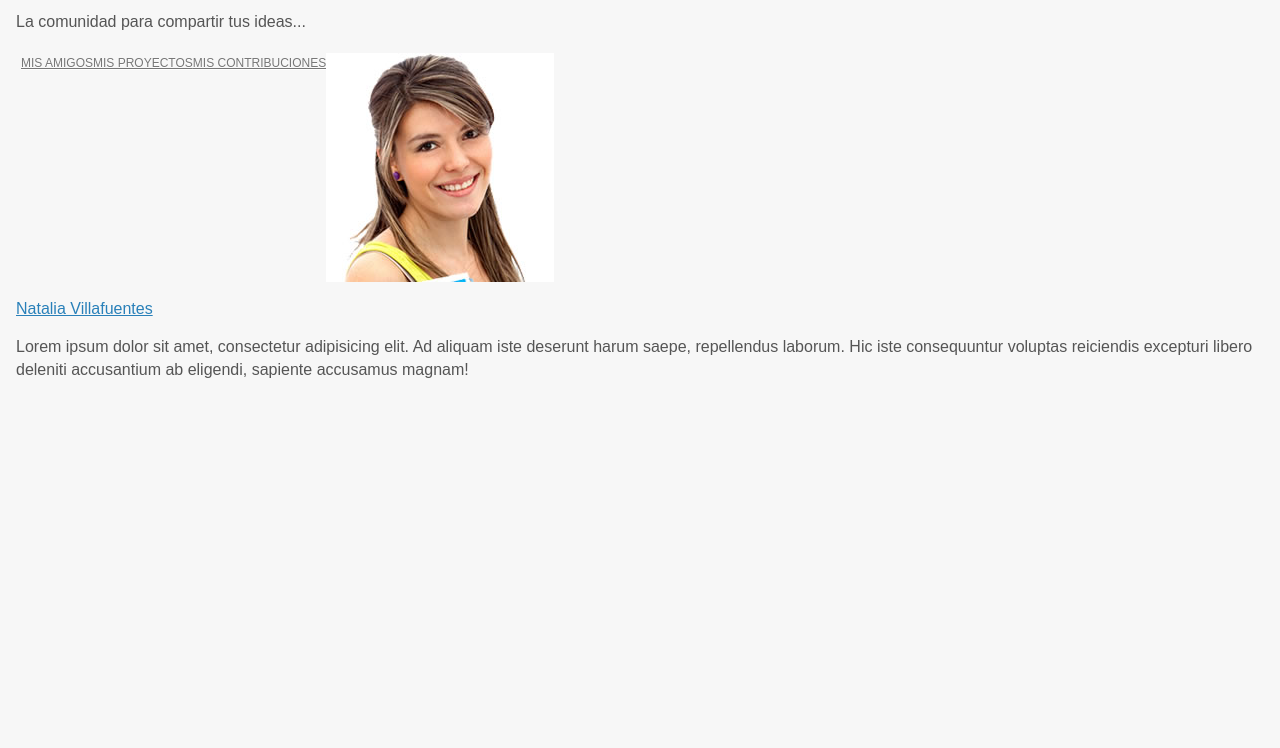
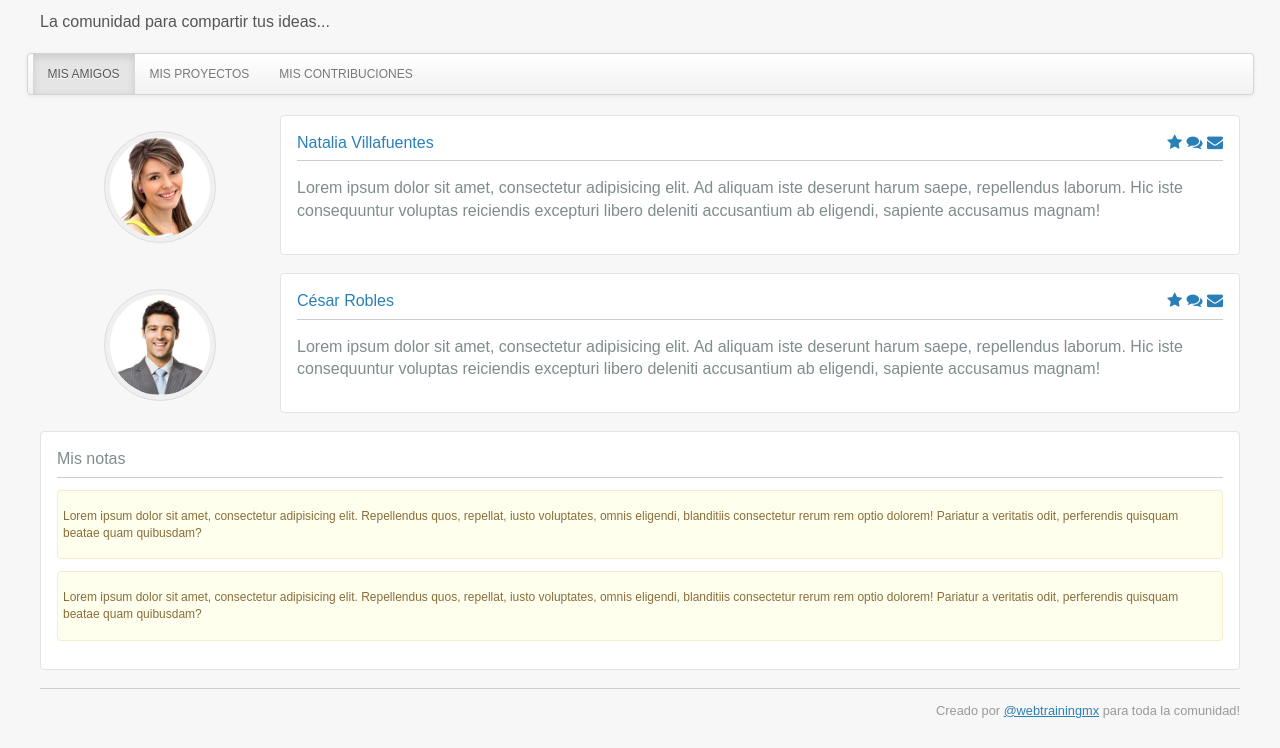
Before and after one commit to webtrainingmx/maquetacion-html5-2015, a plain HTML site: page index.html in a window 1280 px wide. Shown: the part 93-841 px from the top of the page. Before the commit the page ends 800 px from the top, so only its background shows below. Drawn offline with nearby package versions, Linux system fonts and the light colour scheme.

Commit message:
Mejorando estructura HTML5

```diff
--- /dev/null
+++ b/css/layout.css
@@ -0,0 +1,48 @@
+.block {
+    border: 1px solid #e3e3e3;
+    margin-bottom: 18px;
+    color: #7f8c8d;
+    background: #fff;
+    border-radius: 4px;
+    padding: 1em;
+}
+.clearfix {
+    clear: both;
+}
+.container {
+    max-width: 1200px;
+    margin: 0 auto;
+}
+.col {
+    float: left;
+}
+.col-1 {
+    width: 10%;
+}
+.col-2 {
+    width: 20%;
+}
+.col-3 {
+    width: 30%;
+}
+.col-4 {
+    width: 40%;
+}
+.col-5 {
+    width: 50%;
+}
+.col-6 {
+    width: 60%;
+}
+.col-7 {
+    width: 70%;
+}
+.col-8 {
+    width: 80%;
+}
+.col-9 {
+    width: 90%;
+}
+.col-10 {
+    width: 100%;
+}
--- a/css/main.css
+++ b/css/main.css
@@ -99,6 +99,10 @@ a {
     text-decoration: underline;
 }
 
+a.link {
+    color: #444;
+}
+
 a:hover {
     color: #d97240;
 }
@@ -108,38 +112,106 @@ body {
     color: #555;
     padding: 1em;
 }
+.actions {
+    float: right;
+}
+.alert {
+    background-color: #ffffee;
+    border: 1px solid #faebcc;
+    color: #8a6d3b;
+    border-radius: 4px;
+    margin-bottom: 1em;
+    margin-top: 1em;
+    padding: 5px;
+    font-size: 12px;
+}
+
+.friend a {
+    text-decoration: none;
+}
+
+.friend figure {
+    text-align: center;
+}
+
+.friend .picture {
+    background: #f0f0f0;
+    border-radius: 50%;
+    border: 1px solid #ddd;
+    height: 100px;
+    padding: 5px;
+    width: 100px;
+}
 
 .main-navigation {
     background-color: #fafafa;
+    background-image: -moz-linear-gradient(top, #ffffff, #f2f2f2);
+    background-image: -o-linear-gradient(top, #ffffff, #f2f2f2);
+    background-image: -webkit-gradient(linear, 0 0, 0 100%, from(#ffffff), to(#f2f2f2));
+    background-image: -webkit-linear-gradient(top, #ffffff, #f2f2f2);
+    background-image: linear-gradient(to bottom, #ffffff, #f2f2f2);
+    background-repeat: repeat-x;
+    border: 1px solid #d4d4d4;
+    filter: progid: DXImageTransform.Microsoft.gradient(startColorstr='#ffffffff', endColorstr='#fff2f2f2', GradientType=0);
+    margin-bottom: 20px;
     margin-top: 20px;
-    margin-bottom: 20px;
+    min-height: 40px;
     padding-left: 5px;
     padding-right: 20px;
+    -webkit-border-radius: 4px;
+    -moz-border-radius: 4px;
     border-radius: 4px;
+    -webkit-box-shadow: 0 1px 4px rgba(0, 0, 0, 0.065);
+    -moz-box-shadow: 0 1px 4px rgba(0, 0, 0, 0.065);
+    box-shadow: 0 1px 4px rgba(0, 0, 0, 0.065);
+    *zoom: 1;
 }
-
-
-.main-navigation ul{
-    list-style: none;
-    margin: 0;
-    padding: 0;
+.main-navigation ul {
+    list-style-type: none;
+    margin: 0px;
+    padding: 0px;
 }
-
-.main-navigation li{
+.main-navigation li {
     float: left;
     line-height: 20px;
 }
-
-.main-navigation a{
+.main-navigation a {
     color: #777;
     display: block;
     float: none;
     font-size: 12px;
+    padding: 10px 15px;
+    text-decoration: none;
+    text-shadow: 0 1px 0 #ffffff;
     text-transform: uppercase;
-    text-shadow: 0 1px 0 #fff;
-
+}
+.main-navigation .active a {
+    background-color: #e5e5e5;
+    box-shadow: inset 0 3px 8px rgba(0, 0, 0, 0.125);
+    color: #555555;
+}
+.main-navigation a:hover {
+    box-shadow: inset 0 3px 8px rgba(0, 0, 0, 0.125);
+    color: #555;
+    text-decoration: none;
+    text-shadow: 0 1px 0 #ffffff;
 }
 
+.main-footer {
+    color: #999;
+    border-top: 1px solid #ccc;
+    font-size: 0.8em;
+    margin-top: 10px;
+    paddding-top: 8px;
+    text-align: right;
+}
+
+.separator {
+    background: #ccc;
+    margin: 6px 0;
+    width: 100%;
+    height: 1px;
+}
 
 
 
--- a/index.html
+++ b/index.html
@@ -11,12 +11,14 @@
         <!-- Place favicon.ico in the root directory -->
 
         <link rel="stylesheet" href="css/normalize.css">
+        <link rel="stylesheet" href="css/layout.css">
         <link rel="stylesheet" href="css/main.css">
+        <link rel="stylesheet" href="css/font-awesome.css">
         <script src="js/vendor/modernizr-2.8.3.min.js"></script>
     </head>
     <body>
         <!--[if lt IE 8]>
-            <p class="browserupgrade">Usted no está visitando desde un navegador antigura, por favor obtenga un mejor navegador: <a href="http://browsehappy.com/">Descargar</a></p>
+            <p class="browserupgrade">Usted no está visitando desde un navegador antigua, por favor obtenga un mejor navegador: <a href="http://browsehappy.com/">Descargar</a></p>
         <![endif]-->
 
         <!-- Add your site or application content here -->
@@ -25,28 +27,77 @@
                 <h1>Lapiz & papel</h1>
                 <p>La comunidad para compartir tus ideas...</p>
             </div>
-            <nav class="main-navigation">
+            <nav class="container main-navigation">
                 <ul>
-                    <li><a href="#">Mis amigos</a></li>
+                    <li class="active"><a href="#">Mis amigos</a></li>
                     <li><a href="#">Mis proyectos</a></li>
                     <li><a href="#">Mis contribuciones</a></li>
                 </ul>
             </nav>
         </header>
-        <section>
-            <div class="friend">
+        <section class="container main-content">
+            <article class="friend clearfix">
+                <div class="col col-2">
                     <figure>
-                    <img src="img/friends/friend-01.jpg" alt="Natalia Villafuentes">
+                        <img class="picture" src="img/friends/friend-01.jpg" alt="Natalia Villafuentes">
                     </figure>
-                <div class="information">
+                </div>
+                <div class="col col-8">
+                    <div class="block information">
                         <a href="#">Natalia Villafuentes</a>
+                        <div class="actions">
+                            <a href="#"><i class="fa fa-star"></i></a>
+                            <a href="#"><i class="fa fa-comments"></i></a>
+                            <a href="#"><i class="fa fa-envelope"></i></a>
+                        </div>
+                        <div class="separator"></div>
+                        <p>Lorem ipsum dolor sit amet, consectetur adipisicing elit. Ad aliquam iste deserunt harum saepe, repellendus laborum. Hic iste consequuntur voluptas reiciendis excepturi libero deleniti accusantium ab eligendi, sapiente accusamus magnam!</p>
+                    </div>
+                </div>
+            </article>
+            <article class="friend clearfix">
+                <div class="col col-2">
+                    <figure>
+                        <img class="picture" src="img/friends/friend-02.jpg" alt="César Robles">
+                    </figure>
+                </div>
+                <div class="col col-8">
+                    <div class="block information">
+                        <a href="#">César Robles</a>
+                        <div class="actions">
+                            <a href="#"><i class="fa fa-star"></i></a>
+                            <a href="#"><i class="fa fa-comments"></i></a>
+                            <a href="#"><i class="fa fa-envelope"></i></a>
+                        </div>
+                        <div class="separator"></div>
+                        <p>Lorem ipsum dolor sit amet, consectetur adipisicing elit. Ad aliquam iste deserunt harum saepe, repellendus laborum. Hic iste consequuntur voluptas reiciendis excepturi libero deleniti accusantium ab eligendi, sapiente accusamus magnam!</p>
+                    </div>
+                </div>
+            </article>
+        </section>
+        <section class="container related-content">
+            <div class="block">
+               <span>Mis notas</span>
+               <div class="separator"></div>
+               <article class="alert">
                    <div class="actions">
 
                    </div>
-                    <p>Lorem ipsum dolor sit amet, consectetur adipisicing elit. Ad aliquam iste deserunt harum saepe, repellendus laborum. Hic iste consequuntur voluptas reiciendis excepturi libero deleniti accusantium ab eligendi, sapiente accusamus magnam!</p>
+                   <p>Lorem ipsum dolor sit amet, consectetur adipisicing elit. Repellendus quos, repellat, iusto voluptates, omnis eligendi, blanditiis consectetur rerum rem optio dolorem! Pariatur a veritatis odit, perferendis quisquam beatae quam quibusdam?</p>
+               </article>
+               <article class="alert">
+                   <div class="actions">
+
                    </div>
+                   <p>Lorem ipsum dolor sit amet, consectetur adipisicing elit. Repellendus quos, repellat, iusto voluptates, omnis eligendi, blanditiis consectetur rerum rem optio dolorem! Pariatur a veritatis odit, perferendis quisquam beatae quam quibusdam?</p>
+               </article>
+
             </div>
         </section>
+        <footer class="container main-footer">
+            <p>Creado por <a href="#">@webtrainingmx</a> para toda la comunidad!</p>
+        </footer>
+
 
         <script src="//ajax.googleapis.com/ajax/libs/jquery/1.11.2/jquery.min.js"></script>
         <script>window.jQuery || document.write('<script src="js/vendor/jquery-1.11.2.min.js"><\/script>')</script>
```
Also changed, not shown: fonts/fontawesome-webfont.woff2 (added). Lines whose indentation alone changed are shown as unchanged.
